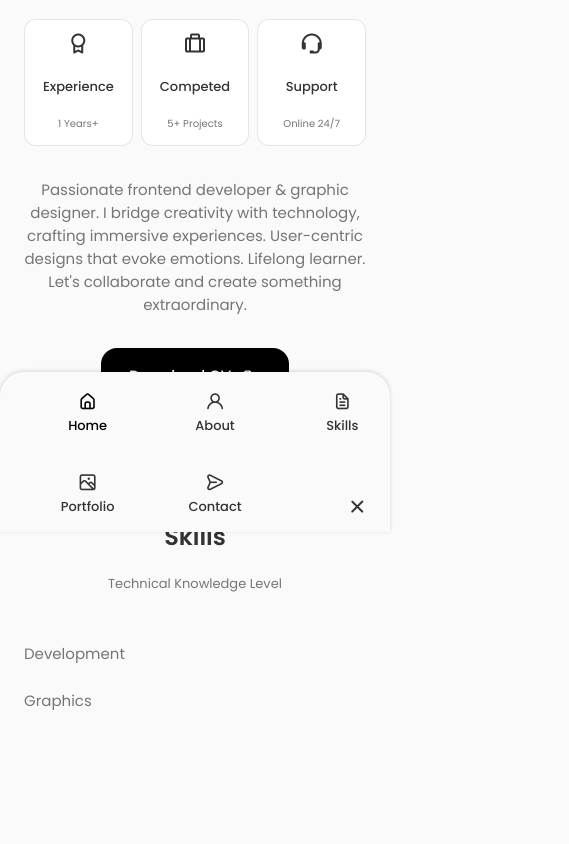
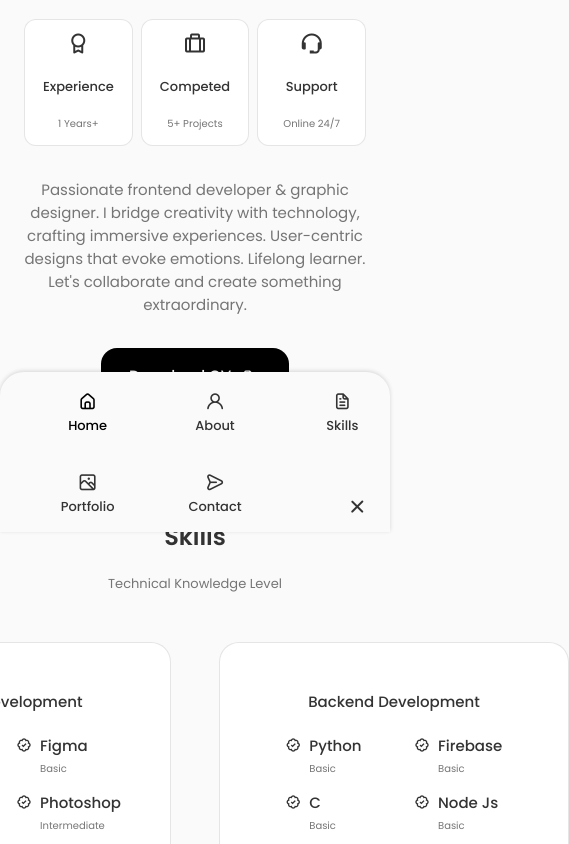
Before and after one commit to shihabsaleem/shihabsaleem.github.io-pf, a React (Create React App) app: page / in a window 390 px wide. Shown: the part 1156-2000 px from the top of the page, 569 px wide, since content can reach past the window. Before the commit the page ends 1932 px from the top, so only its background shows below. Built offline with nearby package versions, Linux system fonts and the light colour scheme.

Commit message:
skills mobile

```diff
--- /dev/null
+++ b/src/Components/Backend.jsx
@@ -0,0 +1,63 @@
+import React from "react";
+
+const Backend = () => {
+  return (
+    <div className="skills_content">
+      <h3 className="skills_title">Backend Development</h3>
+      <div className="skills_box">
+        <div className="skills_group">
+          <div className="skills_data">
+            <i class="bx bx-badge-check"></i>
+            <div>
+              <h3 className="skills_name">Python</h3>
+              <span className="skills_level">Basic</span>
+            </div>
+          </div>
+
+          <div className="skills_data">
+            <i class="bx bx-badge-check"></i>
+            <div>
+              <h3 className="skills_name">C</h3>
+              <span className="skills_level">Basic</span>
+            </div>
+          </div>
+
+          <div className="skills_data">
+            <i class="bx bx-badge-check"></i>
+            <div>
+              <h3 className="skills_name">MySQL</h3>
+              <span className="skills_level">Intermediate</span>
+            </div>
+          </div>
+        </div>
+
+        <div className="skills_group">
+          <div className="skills_data">
+            <i class="bx bx-badge-check"></i>
+            <div>
+              <h3 className="skills_name">Firebase</h3>
+              <span className="skills_level">Basic</span>
+            </div>
+          </div>
+          <div className="skills_data">
+            <i class="bx bx-badge-check"></i>
+            <div>
+              <h3 className="skills_name">Node Js</h3>
+              <span className="skills_level">Basic</span>
+            </div>
+          </div>
+
+          <div className="skills_data">
+            <i class="bx bx-badge-check"></i>
+            <div>
+              <h3 className="skills_name">Git</h3>
+              <span className="skills_level">Intermediate</span>
+            </div>
+          </div>
+        </div>
+      </div>
+    </div>
+  );
+};
+
+export default Backend;
--- a/src/Components/Development.jsx
+++ /dev/null
@@ -1,9 +0,0 @@
-import React from 'react'
-
-const Development = () => {
-  return (
-    <div>Development</div>
-  )
-}
-
-export default Development
--- /dev/null
+++ b/src/Components/Frontend.jsx
@@ -0,0 +1,61 @@
+import React from "react";
+
+const Frontend = () => {
+  return (
+    <div className="skills_content">
+      <h3 className="skills_title">Frontend Development</h3>
+
+      <div className="skills_box ">
+        <div className="skills_group">
+          <div className="skills_data">
+            <i class="bx bx-badge-check"></i>
+            <div>
+              <h3 className="skills_name">HTML</h3>
+              <span className="skills_level">Intermediate</span>
+            </div>
+          </div>
+          <div className="skills_data">
+            <i class="bx bx-badge-check"></i>
+            <div>
+              <h3 className="skills_name">CSS</h3>
+              <span className="skills_level">Intermediate</span>
+            </div>
+          </div>
+          <div className="skills_data">
+            <i class="bx bx-badge-check"></i>
+            <div>
+              <h3 className="skills_name">JavaScript</h3>
+              <span className="skills_level">Intermediate</span>
+            </div>
+          </div>
+        </div>
+
+        <div className="skills_group">
+          <div className="skills_data">
+            <i class="bx bx-badge-check"></i>
+            <div>
+              <h3 className="skills_name">Figma</h3>
+              <span className="skills_level">Basic</span>
+            </div>
+          </div>{" "}
+          <div className="skills_data">
+            <i class="bx bx-badge-check"></i>
+            <div>
+              <h3 className="skills_name">Photoshop</h3>
+              <span className="skills_level">Intermediate</span>
+            </div>
+          </div>
+          <div className="skills_data">
+            <i class="bx bx-badge-check"></i>
+            <div>
+              <h3 className="skills_name">ReactJS</h3>
+              <span className="skills_level">Intermediate</span>
+            </div>
+          </div>
+        </div>
+      </div>
+    </div>
+  );
+};
+
+export default Frontend;
--- a/src/Components/Graphics.jsx
+++ /dev/null
@@ -1,9 +0,0 @@
-import React from 'react'
-
-const Graphics = () => {
-  return (
-    <div>Graphics</div>
-  )
-}
-
-export default Graphics
--- a/src/Components/Skills.jsx
+++ b/src/Components/Skills.jsx
@@ -1,7 +1,7 @@
 import React from "react";
 import "../Styles/skills.css";
-import Dev from "../Components/Development";
-import GDes from "../Components/Graphics";
+import Frontend from "./Frontend";
+import Backend from "./Backend";
 
 const Skills = () => {
   return (
@@ -9,8 +9,8 @@
       <h2 className="section_title">Skills</h2>
       <span className="section_subtitle">Technical Knowledge Level</span>
       <div className="skills_container container grid">
-        <Dev />
-        <GDes />
+        <Frontend />
+        <Backend />
       </div>
     </section>
   );
--- a/src/Styles/skills.css
+++ b/src/Styles/skills.css
@@ -0,0 +1,64 @@
+.skills_container {
+  grid-template-columns: repeat(2, 350px);
+  column-gap: 3rem;
+  justify-content: center;
+}
+
+.skills_content {
+  background-color: var(--container-color);
+  border: 1px solid rgba(0, 0, 0, 0.1);
+  padding: 2rem 4rem;
+  border-radius: 1.25rem;
+}
+
+.skills_title {
+  font-size: var(--normal-font-size);
+  font-weight: var(--font-medium);
+  text-align: center;
+  margin-bottom: var(--mb-1-5);
+}
+
+.skills_box {
+  display: flex;
+  justify-content: center;
+  column-gap: 2.5rem;
+}
+
+.skills_group {
+  display: grid;
+  align-items: flex-start;
+  row-gap: 1rem;
+}
+.skills_data {
+  display: flex;
+  column-gap: 0.5rem;
+}
+.skills .bx-badge-check {
+  font-size: 1rem;
+  color: var(--title-color);
+}
+.skills_name {
+  font-size: var(--normal-font-size);
+  font-weight: var(--font-medium);
+  line-height: 18px;
+
+  margin: 0;
+  display: flex;
+  align-items: center;
+}
+.skills_level {
+  font-size: var(--tiny-font-size);
+}
+
+/*breakpoint*/
+
+@media screen and (max-width: 992px) {
+}
+@media screen and (max-width: 768px) {
+}
+
+@media screen and (max-width: 576px) {
+}
+
+@media screen and (max-width: 350px) {
+}
```
